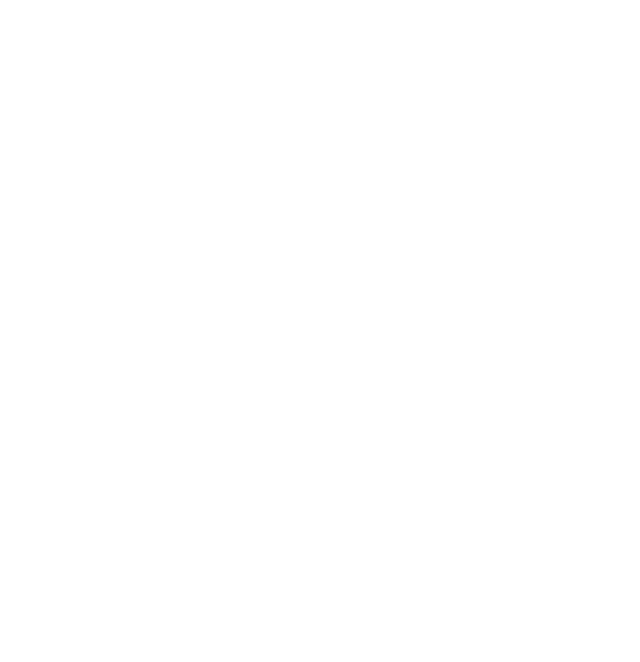
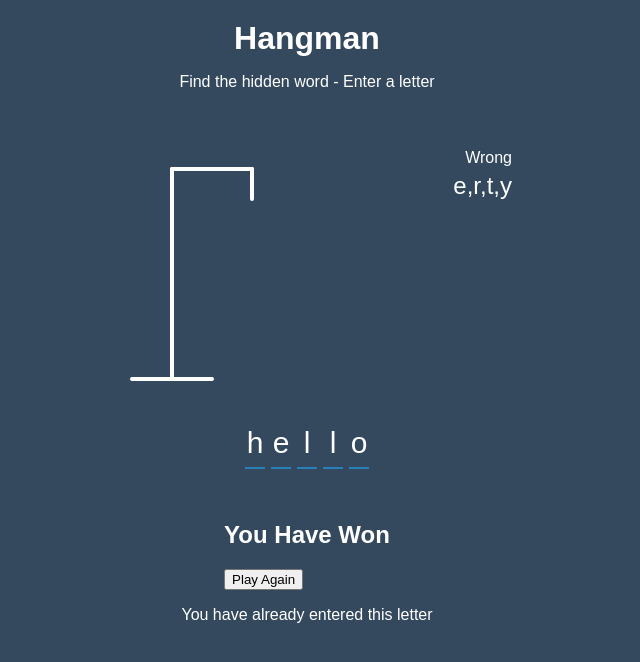
Before and after one commit to paulgellatly/hangman, a plain HTML site: page index.html in a window 1280 px wide. Shown: the whole page, without its empty margins (333-973 px from the left). Drawn offline with Linux system fonts and the light colour scheme.

Commit message:
added HTML and CSS

```diff
--- a/index.html
+++ b/index.html
@@ -3,11 +3,59 @@
 <head>
     <meta charset="UTF-8">
     <meta name="viewport" content="width=device-width, initial-scale=1.0">
+    <link rel="stylesheet" href="style.css">
     <title>Hangman</title>
-    <link rel="stylesheet" href="style.css">
 </head>
 <body>
+    <h1>Hangman</h1>
+    <p>Find the hidden word - Enter a letter</p>
+    <div class="game-container">
+        <svg height="250" width="200" class="figure-container">
+            <!-- Rod -->
+            <line x1="60" y1="20" x2="140" y2="20" />
+            <line x1="140" y1="20" x2="140" y2="50" />
+            <line x1="60" y1="20" x2="60" y2="230" />
+            <line x1="20" y1="230" x2="100" y2="230" />
 
+            <!-- head -->
+            <circle cx="140" cy="70" r="20" class="figure-part" />
+            <!-- body -->
+            <line x1="140" y1="90" x2="140" y2="150" class="figure-part" />
+            <!-- arms -->
+            <line x1="140" y1="120" x2="120" y2="120" class="figure-part" />
+            <line x1="140" y1="120" x2="160" y2="120" class="figure-part" />
+            <!-- legs -->
+            <line x1="140" y1="150" x2="120" y2="180" class="figure-part" />
+            <line x1="140" y1="150" x2="160" y2="180" class="figure-part" />
+        </svg>
+
+        <div class="wrong-letters-container">
+            <div id="wrong-letters">
+                <p>Wrong</p>
+                <span>e,r,t,y</span>
+            </div>
+        </div>
+        <div class="word" id="word">
+            <div class="letter">h</div>
+            <div class="letter">e</div>
+            <div class="letter">l</div>
+            <div class="letter">l</div>
+            <div class="letter">o</div>
+        </div>
+    </div>
+
+    <!-- Container for final messages -->
+    <div class="popup-container" id="popup-container">
+        <div class="popup">
+            <h2 id="final-message">You Have Won</h2>
+            <button id="play-button">Play Again</button>
+        </div>
+    </div>
+
+    <!-- Notification -->
+    <div class="notification-container" id="notification-container">
+        <p>You have already entered this letter</p>
+    </div>
 
     <script src="script.js"></script>
 </body>
--- a/style.css
+++ b/style.css
@@ -0,0 +1,74 @@
+* {
+	box-sizing: border-box;
+}
+
+body {
+	background-color: #34495e;
+	color: #fff;
+	font-family: Arial, Helvetica, sans-serif;
+	display: flex;
+	flex-direction: column;
+	align-items: center;
+	height: 80vh;
+	margin: 0;
+	overflow: hidden;
+}
+
+h1 {
+	margin: 20px 0 0;
+}
+
+.game-container {
+	padding: 20px 30px;
+	position: relative;
+	margin: auto;
+	height: 350px;
+	width: 450px;
+}
+
+.figure-container {
+	fill: transparent;
+	stroke: #fff;
+	stroke-width: 4px;
+	stroke-linecap: round;
+}
+
+.figure-part {
+	display: none;
+}
+
+.wrong-letters-container {
+	position: absolute;
+	top: 20px;
+	right: 20px;
+	display: flex;
+	flex-direction: column;
+	text-align: right;
+}
+
+.wrong-letters-container p {
+	margin: 0 0 5px;
+}
+
+.wrong-letters-container span {
+	font-size: 24px;
+}
+
+.word {
+	display: flex;
+	position: absolute;
+	bottom: 10px;
+	left: 50%;
+	transform: translateX(-50%);
+}
+
+.letter {
+	border-bottom: 2px solid #2980b9;
+	display: inline-flex;
+	font-size: 30px;
+	align-items: center;
+	justify-content: center;
+	margin: 0 3px;
+	height: 50px;
+	width: 20px;
+}
```
Also changed, not shown: 1 other file.
